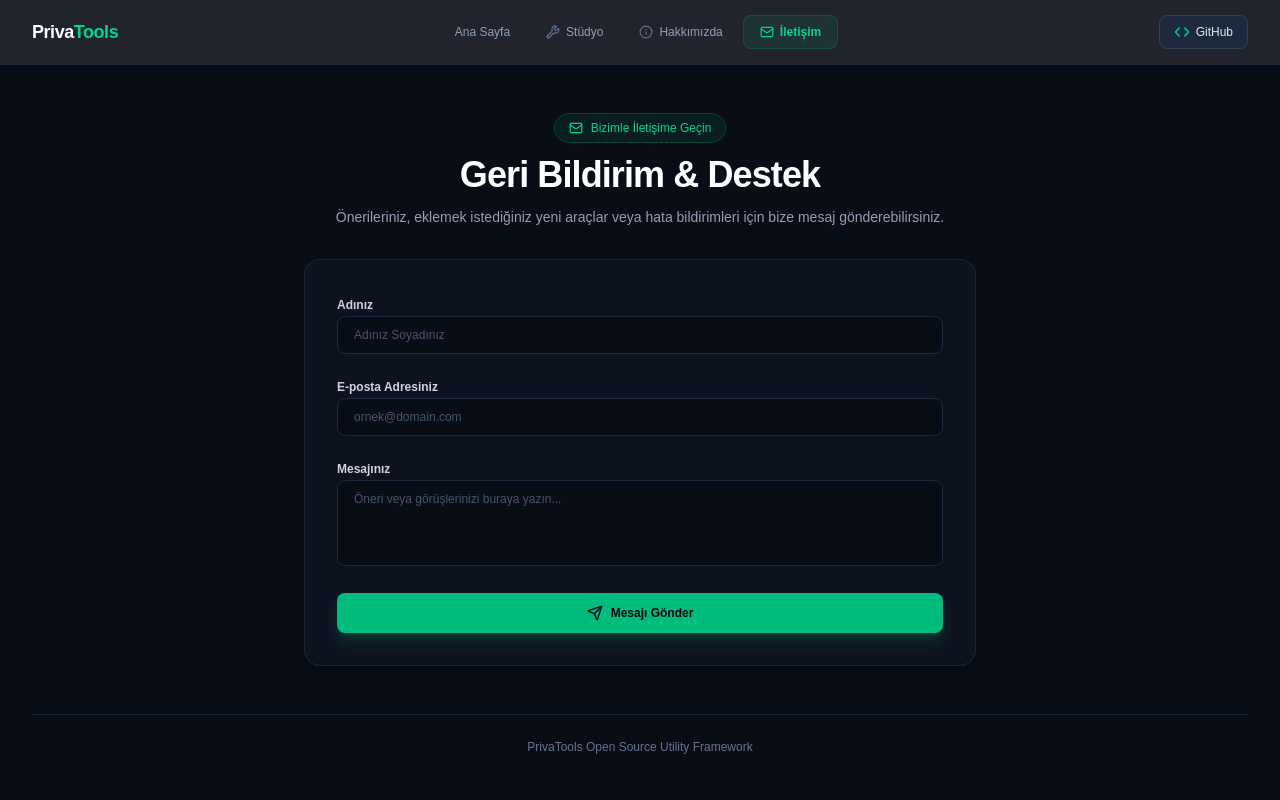
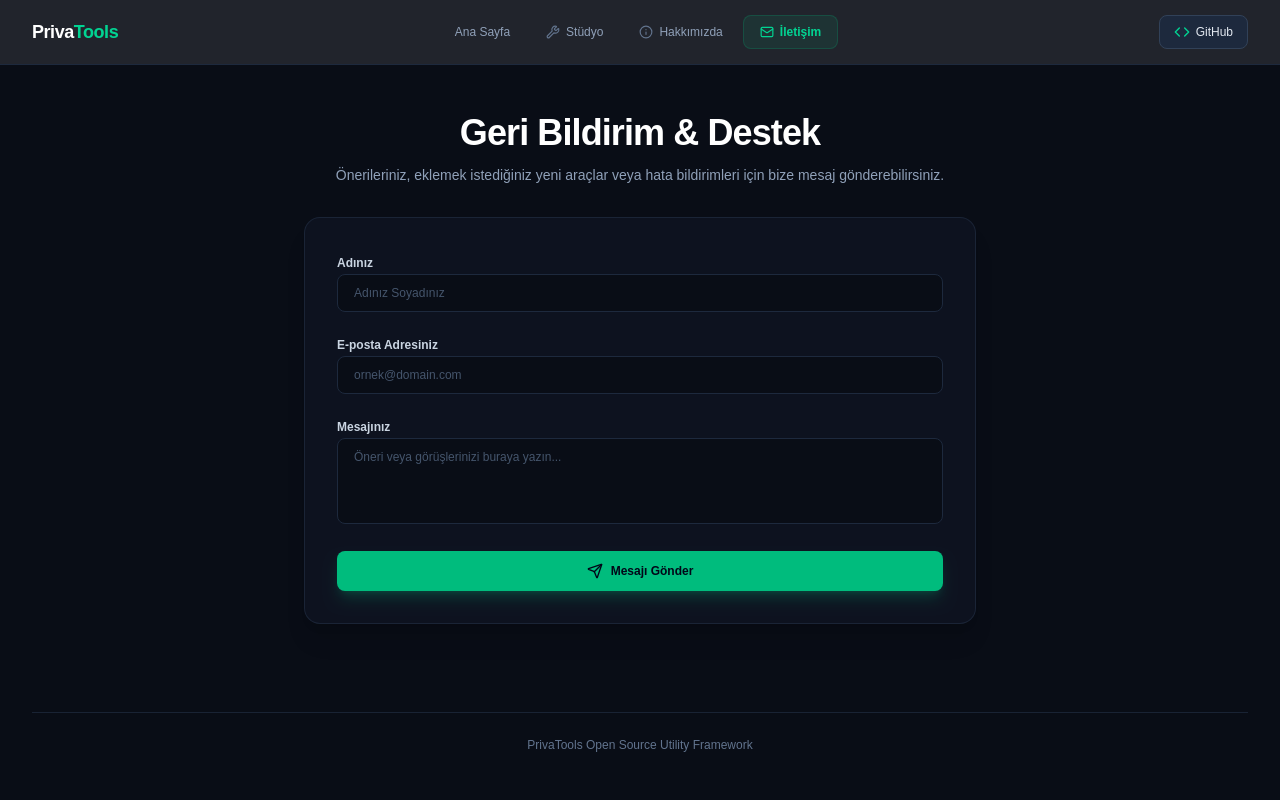
Before and after one commit to MuhammedEdev/privatools, a Next.js app: page /contact in a window 1280 px wide. Shown: the top 800 px of the page. Built offline with nearby package versions, Linux system fonts and the light colour scheme.

Commit message:
refactor(contact): remove top badge pill for a cleaner header design

```diff
--- a/src/app/contact/page.tsx
+++ b/src/app/contact/page.tsx
@@ -2,7 +2,7 @@
 "use client";
 
 import { useState } from "react";
-import { Mail, Send, CheckCircle, Loader2 } from "lucide-react";
+import { Send, CheckCircle, Loader2 } from "lucide-react";
 
 export default function ContactPage() {
   const [submitted, setSubmitted] = useState(false);
@@ -11,7 +11,6 @@ export default function ContactPage() {
   const handleSubmit = (e: React.FormEvent) => {
     e.preventDefault();
     setLoading(true);
-    // Simüle edilmiş istemci tarafı gönderim gecikmesi
     setTimeout(() => {
       setLoading(false);
       setSubmitted(true);
@@ -22,12 +21,8 @@ export default function ContactPage() {
     <div className="min-h-[calc(100vh-4rem)] bg-[#090D16] text-slate-100 flex flex-col justify-between py-12 px-4 sm:px-6 lg:px-8">
       <div className="max-w-2xl mx-auto space-y-8 w-full">
 
-        {/* Başlık */}
+        {/* Başlık (Rozet Kaldırıldı) */}
         <div className="text-center space-y-3">
-          <div className="inline-flex items-center gap-2 px-3.5 py-1.5 rounded-full bg-emerald-500/10 border border-emerald-500/20 text-emerald-400 text-xs font-medium">
-            <Mail className="w-3.5 h-3.5" />
-            <span>Bizimle İletişime Geçin</span>
-          </div>
           <h1 className="text-3xl sm:text-4xl font-extrabold text-white tracking-tight">
             Geri Bildirim & Destek
           </h1>
```
